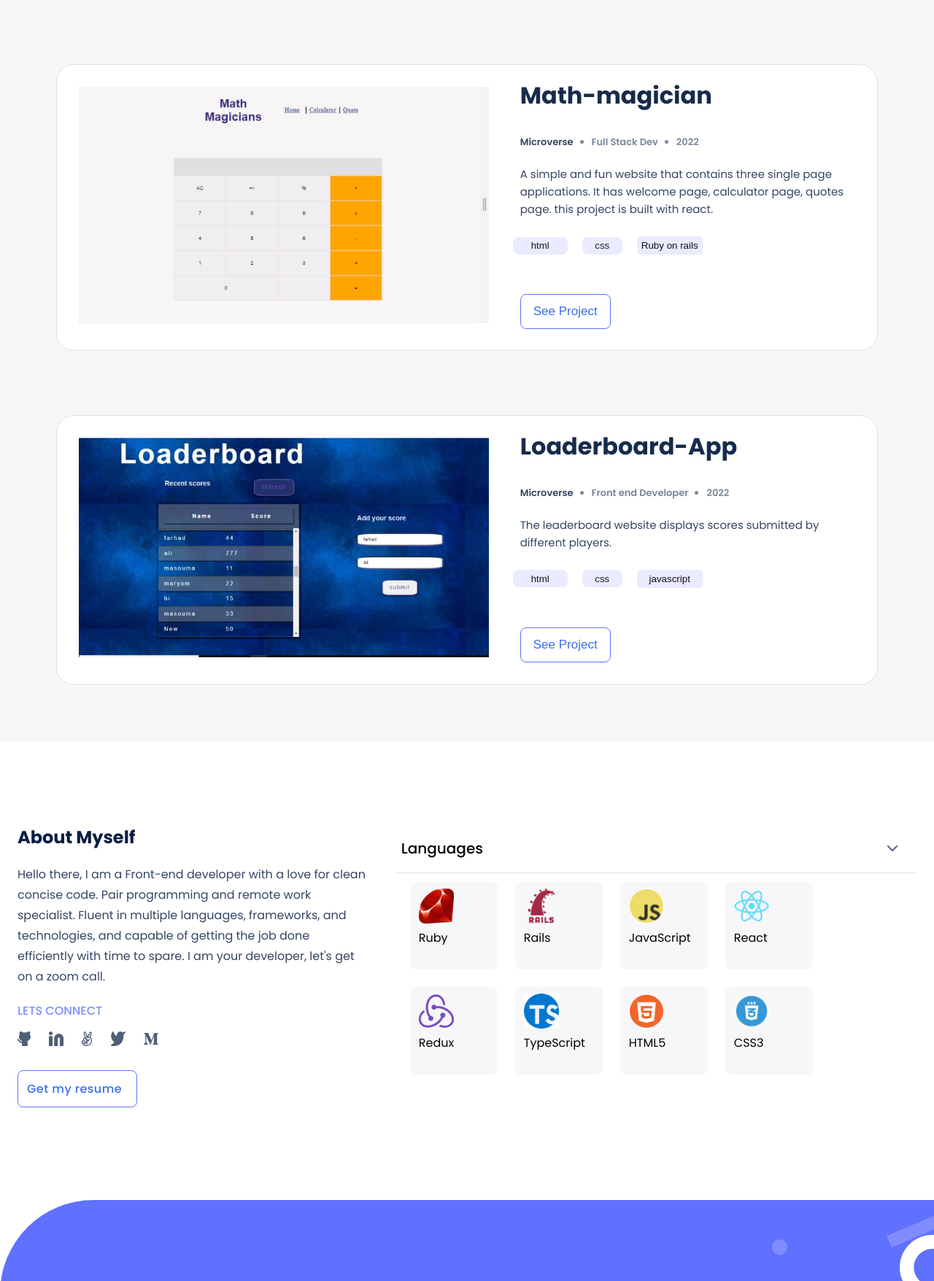
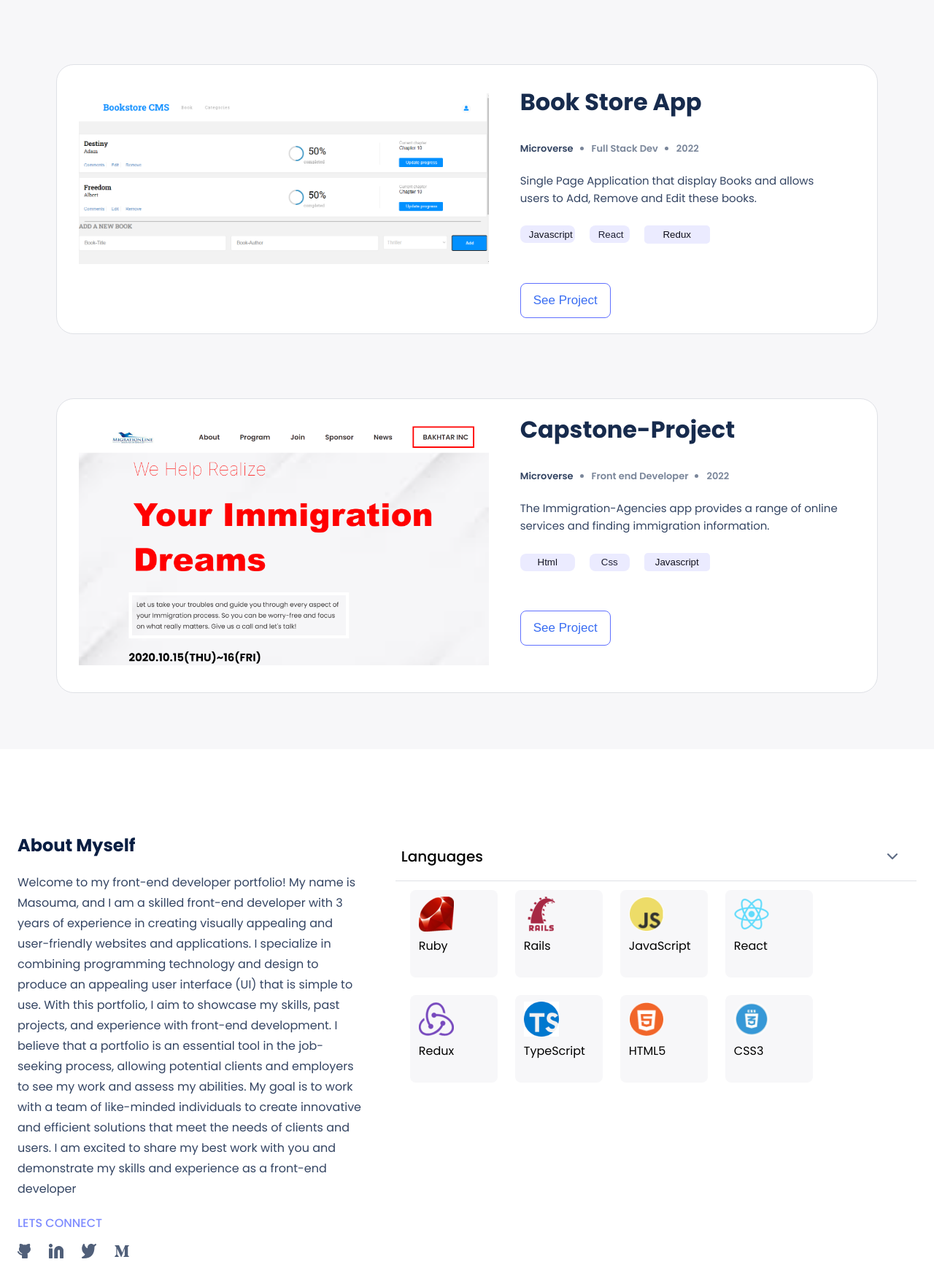
Before and after one commit to Masouma864/Masouma_Portfolio, a website: page index.html in a window 1280 px wide. Shown: the part 1933-3689 px from the top of the page at 73% size. Drawn offline with nearby package versions, Linux system fonts and the light colour scheme.

Commit message:
Add projects to portfolio

```diff
--- a/index.html
+++ b/index.html
@@ -100,11 +100,14 @@
     <div class="about">
       <h1 class="about-myself-title">About Myself</h1>
       <p class="about-myself-desc">
-        Hello there,
-        I am a Front-end developer with a love for clean concise code.
-        Pair programming and remote work specialist. Fluent in multiple languages,
-        frameworks, and technologies, and capable of getting the job done efficiently with time to spare.
-        I am your developer, let's get on a zoom call.
+        Welcome to my front-end developer portfolio! My name is Masouma, and I am a skilled front-end developer with 3
+        years of experience in creating visually appealing and user-friendly websites and applications. I specialize in
+        combining programming technology and design to produce an appealing user interface (UI) that is simple to use.
+        With this portfolio, I aim to showcase my skills, past projects, and experience with front-end development. I
+        believe that a portfolio is an essential tool in the job-seeking process, allowing potential clients and
+        employers to see my work and assess my abilities. My goal is to work with a team of like-minded individuals to
+        create innovative and efficient solutions that meet the needs of clients and users. I am excited to share my
+        best work with you and demonstrate my skills and experience as a front-end developer
 
       </p>
       <div class="about-media-icons">
@@ -121,11 +124,6 @@
             </a>
           </li>
           <li class="about-social-icons">
-            <a href="#">
-              <img class="social-media-icons" src="images/icons/fingers.svg" alt="Victory Icon" />
-            </a>
-          </li>
-          <li class="about-social-icons">
             <a href="https://twitter.com/MasoumaModarres?t=uqUxGfsEqcqBHvqrpDhprg&s=08">
               <img class="social-media-icons" src="images/icons/twitter.svg" alt="Twitter Icon" />
             </a>
@@ -137,7 +135,7 @@
           </li>
         </ul>
         <div class="btn-container">
-          <button type="submit" class="btn gmr-btn">Get my resume</button>
+          <button type="submit" class="btn gmr-btn"><a href="https://drive.google.com/drive/my-drive">Get my resume</a></button>
         </div>
       </div>
     </div>
@@ -205,15 +203,15 @@
       </p>
       <form id="form" class="form" action="https://formspree.io/f/mlezyvyo" method="post">
         <input name="fullname" id="fullname" type="text" class="form_input" required maxlength="30"
-          placeholder="Yeremias" />
+          placeholder="Ener your first name" />
 
-        <input type="email" id="email" class="form_input" required placeholder="natajayanji@gmail.com" />
+        <input type="email" id="email" class="form_input" required placeholder="Enter your email" />
         <small class="error-mesg"></small>
 
-        <textarea class="form_input" rows="5" maxlength="500" required placeholder="Write your message here" cols="40"
+        <textarea class="form_input" rows="5" maxlength="500" required placeholder="Enter your message" cols="40"
           name="message" id="message"></textarea>
 
-        <button class="btn-submit" type="submit">Get In Touch</button>
+        <button class="btn-submit" type="submit">Send</button>
       </form>
     </div>
   </section>
--- a/script.js
+++ b/script.js
@@ -44,37 +44,37 @@ const projects = [
   },
   {
     id: 3,
-    title: 'Math-magician',
+    title: 'Book Store App',
     info: {
       client: 'Microverse',
       role: 'Full Stack Dev',
       year: 2022,
     },
-    screenshot: 'images/works/Math-Magician.jpg',
+    screenshot: 'images/works/bookstore.PNG',
     shortDescription:
-      "A simple and fun website that contains three single page applications. It has welcome page, calculator page, quotes page. this project is built with react.",
+      "Single Page Application that display Books and allows users to Add, Remove and Edit these books.",
     description:
-      "In this project, I use react to create a single-page app that contains a working calculator with a random quote",
-    skills: ['html', 'css', 'Ruby on rails', 'javascript'],
-    liveLink: 'https://github.com/Masouma864/Math-magician',
-    sourceLink: 'https://snazzy-phoenix-84d292.netlify.app/m/',
+      "This is an app created with React and Redux that enables you to showcase a catalog of books that you have added, add new titles to the list, and delete existing ones. It's essentially a virtual bookstore where you can manage your collection of books.",
+    skills: ['Javascript', 'React', 'Redux', 'Css', 'HTML'],
+    liveLink: 'https://nimble-sherbet-ce8220.netlify.app/',
+    sourceLink: 'https://github.com/Masouma864/React-BookStore',
   },
   {
     id: 4,
-    title: 'Loaderboard-App',
+    title: 'Capstone-Project',
     info: {
       client: 'Microverse',
       role: 'Front end Developer',
       year: 2022,
     },
-    screenshot: 'images/works/Loaderboard.jpg',
+    screenshot: 'images/works/Capstone-Project.png',
     shortDescription:
-      'The leaderboard website displays scores submitted by different players.',
+      'The Immigration-Agencies app provides a range of online services and finding immigration information.',
     description:
-      "This is a Webpack Leaderboard project based on REST API. With this app, you can add players score to the board and get the scores on the leader board list using API endpoint.",
-    skills: ['html', 'css', 'javascript', 'API'],
-    liveLink: 'https://masouma864.github.io/Loaderboard-App/',
-    sourceLink: 'https://github.com/Masouma864/Loaderboard-App',
+      "Module One Capstone Project. The Immigration-Agencies is a Website for Immigration. In this project, the featured section is implemented dynamically with JavaScript. This project is built with the following technologies: HTML5, CSS, and JavaScript.",
+    skills: ['Html', 'Css', 'Javascript'],
+    liveLink: 'keen-salmiakki-b96e72.netlify.app//',
+    sourceLink: 'https://github.com/Masouma864/Capstone-Project',
   },
 ];
 const newContent = document.querySelector('.work-container');
--- a/style.css
+++ b/style.css
@@ -183,8 +183,6 @@ h2 {
 
 .btn-container-flex {
   display: flex;
-  margin-left: -10px;
-  row-gap: 5px;
 }
 
 .btn {
@@ -501,9 +499,7 @@ h2 {
 
 .menu-icon {
   /* display: none; */
-  position: absolute;
-  top: 3.1rem;
-  right: 1rem;
+  margin: 20px;
   cursor: pointer;
 }
 
```
Also changed, not shown: images/works/Capstone-Project.png (added), images/works/bookstore.PNG (added).
